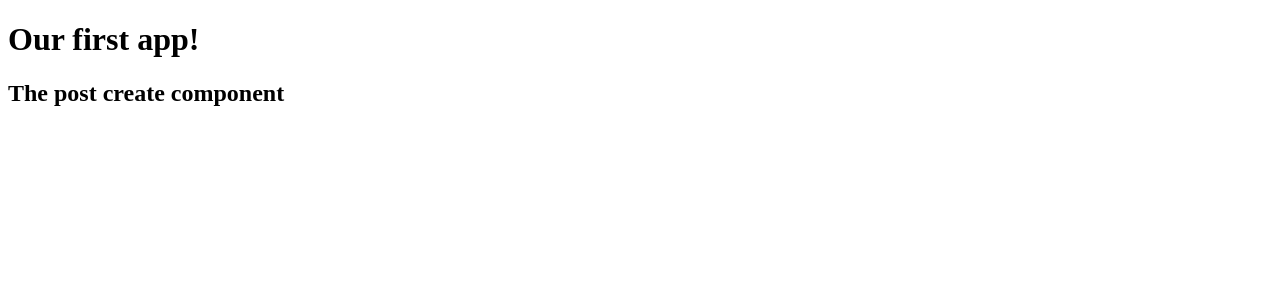
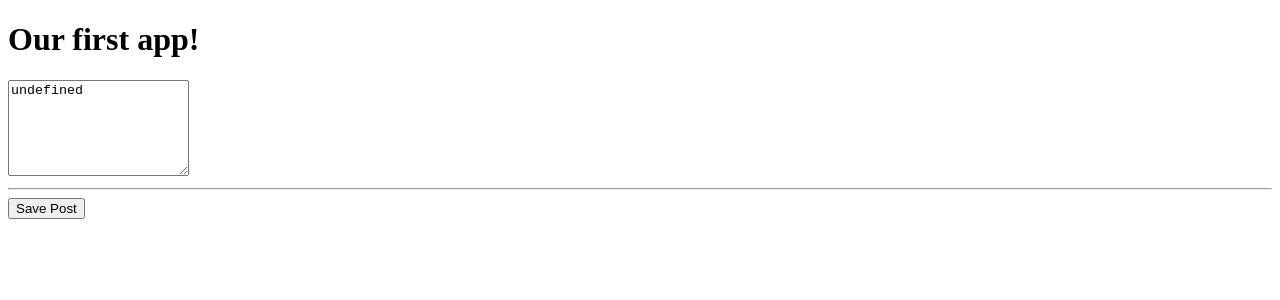
Before and after one commit to Terence1991/Mean-stack-project-, an Angular app: page / in a window 1280 px wide. Shown: the top 300 px of the page. Built offline with nearby package versions, Linux system fonts and the light colour scheme.

Commit message:
text compoenent

```diff
--- a/src/app/posts/post-create/post-create.component.html
+++ b/src/app/posts/post-create/post-create.component.html
@@ -1 +1,4 @@
-<h2>The post create component</h2>
+<textarea rows="6" [value]="newPost"></textarea>
+<hr>
+<button (click)='onAddPost()'>Save Post</button>
+<p>{{ newPost }}</p>
```
